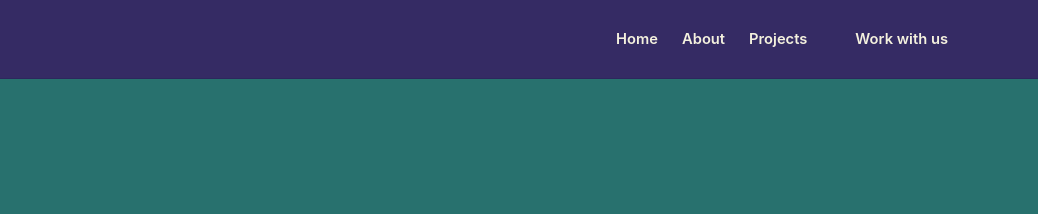
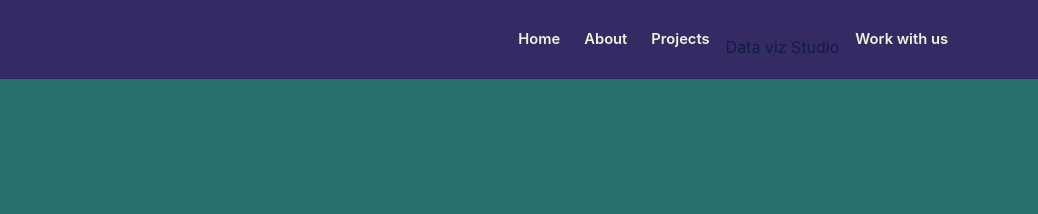
Before and after one commit to data4women-org/data4women-org.github.io, a plain HTML site: page approach.html in a window 1280 px wide. Shown: the top 214 px of the page, 242-1280 px from the left. Drawn offline with nearby package versions, Linux system fonts and the light colour scheme.

Commit message:
Update approach.html
Missing Data viz Studio

```diff
--- a/approach.html
+++ b/approach.html
@@ -23,7 +23,7 @@
             <li class="nav-item"><a class="nav-link" href="index.html">Home</a></li>
             <li class="nav-item"><a class="nav-link" href="about.html">About</a></li>
             <li class="nav-item"><a class="nav-link" href="projects.html">Projects</a></li>
-            <li class="nav-item"><a class="nav-link" href="data-viz.html"></a></li>
+            <li class="nav-item"><a class="nav-link" href="data-viz.html"></a>Data viz Studio</li>
             <li class="nav-item"><a class="nav-link" href="https://www.linkedin.com/company/data4women" target="_blank" rel="noopener noreferrer">Work with us</a></li>
           </ul>
         </div>
```
